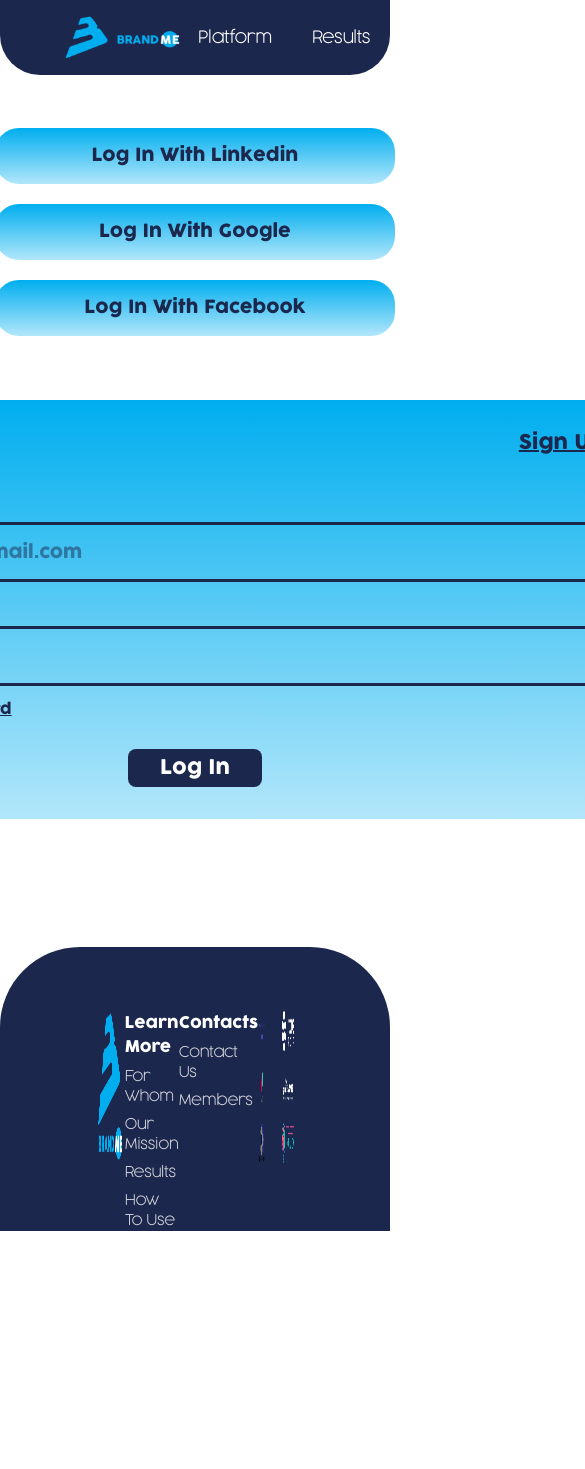
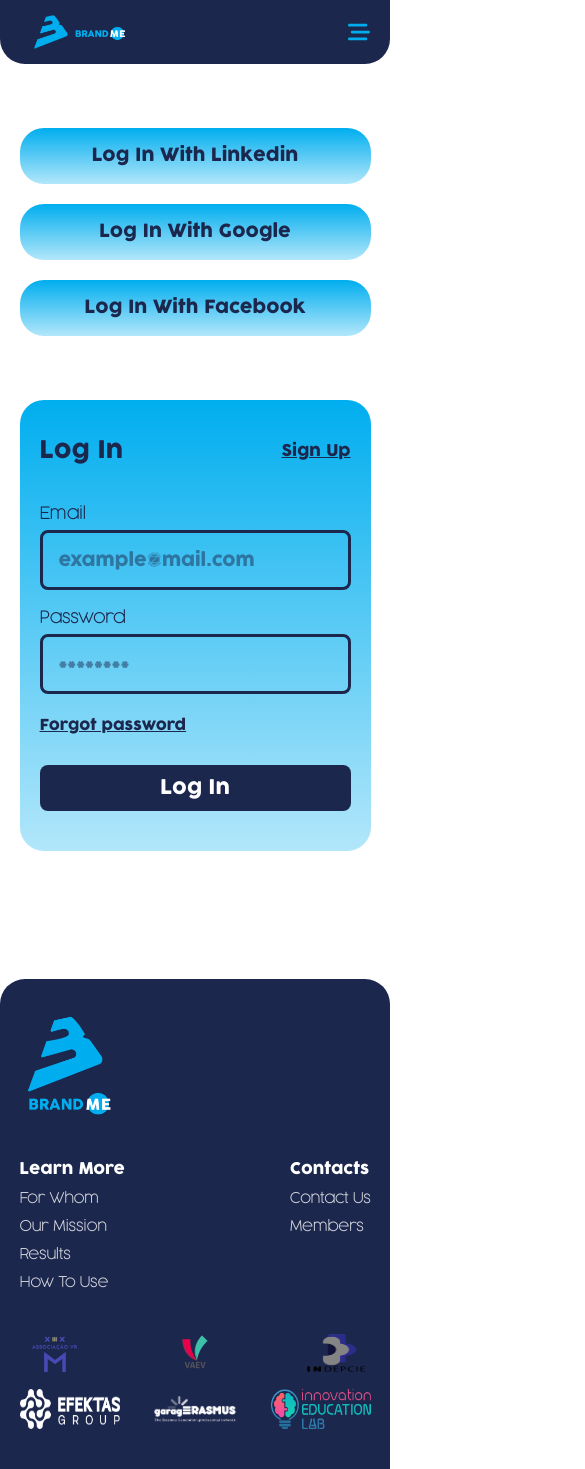
Before and after one commit to Valuegate/Brand-me, a Next.js app: page /login in a window 390 px wide. Shown: the top 1469 px of the page, 585 px wide, since content can reach past the window. Before the commit the page ends 1231 px from the top, so only its background shows below. Built offline with nearby package versions, Linux system fonts and the light colour scheme.

Commit message:
Started on the mobile view. Did the login page

```diff
--- a/src/app/page.tsx
+++ b/src/app/page.tsx
@@ -1,22 +1,6 @@
-// import NavBar from '@/components/resuable/NavBar/NavBar'
-
-// export default function Home() {
-//   return (
-//     <>
-//     <NavBar index={-1} />
-//     <h1>Home Page</h1>
-//     </>
-//   );
-// }
+import Home from "@/components/home/Home";
 
 
-import AboutUsPage from "@/components/about/About";
-
-
-export const metadata = {
-  title: "About Us",
-};
-
-export default function About() {
-  return <AboutUsPage />
+export default function Homepage() {
+  return <Home />
 }
--- /dev/null
+++ b/src/components/home/Home.tsx
@@ -0,0 +1,17 @@
+import React from "react";
+import NavBar from "../resuable/NavBar/NavBar";
+import Footer from "../resuable/Footer/Footer";
+
+const Home = () => {
+  return (
+    <>
+      <div className="fixed top-0 left-0 right-0">
+        <NavBar index={-1} />
+      </div>
+      <div className="h-[55vh]" />
+      <Footer />
+    </>
+  );
+};
+
+export default Home;
--- a/src/components/login/Login.tsx
+++ b/src/components/login/Login.tsx
@@ -15,40 +15,43 @@ const LoginPage = () => {
         <NavBar index={-1} />
       </div>
       <div className="h-32" />
-      <div className="px-32 flex flex-col items-center">
-        <div className="flex justify-center items-center flex-col gap-5">
-          <Link href={""}>
-            <button className="text-brand flex items-center justify-center bg-gradient-to-b from-light-blue to-light-blue-30 w-[25rem] h-14 rounded-3xl text-[18px] leading-[21.8px] font-cocogoose">
-              Log In With Linkedin
-            </button>
+      <div className="px-32 md:px-[5%] flex flex-col items-center md:w-full">
+        <div className="flex justify-center items-center flex-col gap-5 md:w-full">
+          <Link
+            href={""}
+            className="text-brand flex items-center justify-center bg-gradient-to-b from-light-blue to-light-blue-30 w-[25rem] md:w-[100%] h-14 rounded-3xl text-[18px] leading-[21.8px] font-cocogoose"
+          >
+            Log In With Linkedin
           </Link>
-          <Link href={""}>
-            <button className="text-brand flex items-center justify-center bg-gradient-to-b from-light-blue to-light-blue-30 w-[25rem] h-14 rounded-3xl text-[18px] leading-[21.8px] font-cocogoose">
-              Log In With Google
-            </button>
+          <Link
+            href={""}
+            className="text-brand flex items-center justify-center bg-gradient-to-b from-light-blue to-light-blue-30 w-[25rem] md:w-[100%] h-14 rounded-3xl text-[18px] leading-[21.8px] font-cocogoose"
+          >
+            Log In With Google
           </Link>
-          <Link href={""}>
-            <button className="text-brand flex items-center justify-center bg-gradient-to-b from-light-blue to-light-blue-30 w-[25rem] h-14 rounded-3xl text-[18px] leading-[21.8px] font-cocogoose">
-              Log In With Facebook
-            </button>
+          <Link
+            href={""}
+            className="text-brand flex items-center justify-center bg-gradient-to-b from-light-blue to-light-blue-30 w-[25rem] md:w-[100%] h-14 rounded-3xl text-[18px] leading-[21.8px] font-cocogoose"
+          >
+            Log In With Facebook
           </Link>
         </div>
 
-        <div className="mt-16 w-[900px] bg-gradient-to-b from-light-blue to-light-blue-30 rounded-3xl">
-          <div className="px-10 py-[2rem]">
+        <div className="mt-16 w-[900px] md:w-full bg-gradient-to-b from-light-blue to-light-blue-30 rounded-3xl">
+          <div className="px-10 md:px-5 py-[2rem] md:py-10">
             <div className="flex justify-between items-center mb-4">
-              <h2 className="text-brand text-[30px] leading-[21.8px] font-cocogoose">
+              <h2 className="text-brand text-[30px] md:text-[24px] leading-[21.8px] font-cocogoose">
                 Log In
               </h2>
               <Link
-                className="text-brand text-[20px] underline leading-[15px] font-cocogoose"
+                className="text-brand text-[20px] md:text-[16px] underline leading-[15px] font-cocogoose"
                 href={"/sign-up"}
               >
                 Sign Up
               </Link>
             </div>
             <div className="flex items-center gap-8 mt-10 ">
-              <div className="mt-8">
+              <div className="mt-8 md:hidden">
                 <TbMessage className="w-[50px] h-[50px]" />
               </div>
               <InputComponent
@@ -56,14 +59,12 @@ const LoginPage = () => {
                 placeholder="example@mail.com"
                 value=""
                 width="w-full"
-                onChange={(e) => {
-
-                }}
+                onChange={(e) => {}}
               />
             </div>
 
             <div className="flex items-center gap-8 mt-4">
-              <div className="mt-8">
+              <div className="mt-8 md:hidden">
                 <GiPadlock className="w-[50px] h-[50px]" />
               </div>
               <InputComponent
@@ -71,18 +72,16 @@ const LoginPage = () => {
                 placeholder="********"
                 value=""
                 width="w-full"
-                onChange={(e) => {
-
-                }}
+                onChange={(e) => {}}
               />
             </div>
             <Link href={"/forgot-password"}>
-              <p className="text-brand text-[15px] underline leading-[15px] font-cocogoose pl-[5rem] mt-4">
+              <p className="text-brand text-[15px] underline leading-[15px] font-cocogoose pl-[5rem] md:pl-0 mt-4 md:mt-6">
                 Forgot password
               </p>
             </Link>
             <div className="flex items-center justify-center mt-8">
-              <button className="text-white bg-brand px-8 py-2 rounded-lg text-[20px] leading-[21.8px] font-cocogoose">
+              <button className="text-white bg-brand px-8 md:w-full py-2 md:py-3 rounded-lg text-[20px] leading-[21.8px] font-cocogoose">
                 Log In
               </button>
             </div>
--- a/src/components/resuable/Footer/Footer.tsx
+++ b/src/components/resuable/Footer/Footer.tsx
@@ -13,10 +13,11 @@ const Footer = () => {
   return (
     <>
     <div className='mt-32'>
-      <div className='w-full bg-brand flex justify-between px-24 border-none rounded-t-[80px] pt-10'>
-        <div>
-          <Image src={Logo} alt={'Footer Logo'} className='w-[150px] h-[200px]' />
-        </div>
+      <div className='w-full bg-brand flex md:flex-col justify-between px-24 md:px-[5%] border-none rounded-t-[80px] md:rounded-t-[25px] pt-10 md:pt-5'>
+        <Link href={"/"}>
+          <Image src={Logo} alt={'Footer Logo'} className='w-[150px] md:w-[100px] h-auto' />
+        </Link>
+        <div className='flex md:w-full w-[40%] justify-between '>
         <div className='flex flex-col gap-2 pt-6'>
           <h5 className='text-white text-base font-cocogoose'>Learn More</h5>
           <Link className='text-white-80 text-sm font-cocogoose-light font-bold' href={''}>For Whom</Link>
@@ -30,13 +31,17 @@ const Footer = () => {
           <Link className='text-white-80 text-sm font-cocogoose-light font-bold' href={'/contact'}>Contact Us</Link>
           <Link className='text-white-80 text-sm font-cocogoose-light font-bold' href={''}>Members</Link>
         </div>
-        <div className="flex gap-4 pt-6">
-            <div className='flex flex-col gap-4'>
+        </div>
+
+
+
+        <div className="flex md:flex-col gap-4 mt-6 md:mt-10 md:w-full md:mb-10">
+            <div className='flex flex-col md:flex-row gap-4 md:gap-0 md:justify-between'>
                 <Image src={Associa} alt={'Associacao logo'} className='w-[70px] h-[40px]' />
                 <Image src={Vaev} alt={'VAEV logo'} className='w-[70px] h-[40px]' />
                 <Image src={Indepcie} alt={'Indepcie logo'} className='w-[70px] h-[40px]' />
             </div>
-            <div className='flex flex-col gap-4'>
+            <div className='flex flex-col md:flex-row gap-4 md:gap-0 md:justify-between'>
                 <Image src={Efektas} alt={'Efektas logo'} className='w-[100px] h-[40px]'/>
                 <Image src={Erasmus} alt={'Erasmus logo'} className='w-[100px] h-[40px]'/>
                 <Image src={Innovation} alt={'Innovation lab logo'} className='w-[100px] h-[40px]' />
--- a/src/components/resuable/Logo/Logo.tsx
+++ b/src/components/resuable/Logo/Logo.tsx
@@ -1,13 +1,15 @@
 import React from "react";
 import Image from "next/image";
-import logo from "@/assets/brand-me-logo.png"
+import logo from "@/assets/brand-me-logo.png";
+
+import Link from "next/link";
 
 const Logo = () => {
-    return (
-            <div className="w-[150px]">
-                <Image src={logo} alt={"logo"} />
-            </div>
-     );
-}
+  return (
+    <Link href={"/"}>
+      <Image src={logo} alt={"logo"} className="w-[150px] md:w-[120px] h-auto"/>
+    </Link>
+  );
+};
 
 export default Logo;
--- a/src/components/resuable/NavBar/NavBar.tsx
+++ b/src/components/resuable/NavBar/NavBar.tsx
@@ -14,8 +14,13 @@ import { IoMdNotifications } from "react-icons/io";
 import { IoCalendar } from "react-icons/io5";
 import { IoLogOut } from "react-icons/io5";
 
+import { FaBarsStaggered } from "react-icons/fa6";
+
 import { convertDate } from "@/functions/dateFunctions";
 import Notifications from "./Notifications";
+
+import { Drawer } from "@mantine/core";
+import { useDisclosure } from "@mantine/hooks";
 
 interface iNavItem {
   name: string;
@@ -48,6 +53,9 @@ const NavBar: FC<NavProp> = ({ index }) => {
 
   const [isOpen, setIsOpen] = useState(false);
   const dropdownRef = useRef<HTMLDivElement>(null);
+
+  const [openedDrawer, { open: openDrawer, close: closeDrawer }] =
+    useDisclosure(false);
 
   const handleOutsideClick = (event: MouseEvent) => {
     if (
@@ -122,11 +130,12 @@ const NavBar: FC<NavProp> = ({ index }) => {
   }, []);
 
   return (
-    <div className="w-full bg-brand flex items-center justify-between justify-items-center px-12 border-none rounded-b-[40px]">
+    <>
+      <div className="w-full bg-brand flex items-center justify-between justify-items-center px-12 md:px-5 border-none rounded-b-[40px] md:rounded-b-[25px] md:h-16">
         <div>
           <Logo />
         </div>
-      <div className="flex items-center gap-12">
+        <div className="flex items-center gap-12 md:hidden">
           <div className="flex items-center gap-10">
             {navs.map((navItem, i) => {
               return (
@@ -219,7 +228,16 @@ const NavBar: FC<NavProp> = ({ index }) => {
             </div>
           )}
         </div>
+        <FaBarsStaggered
+          onClick={openDrawer}
+          size={"22px"}
+          className="text-light-blue cursor-pointer hidden md:block"
+        />
       </div>
+      <Drawer opened={openedDrawer} onClose={closeDrawer} padding={"0px"}>
+        <div>Hellow</div>
+      </Drawer>
+    </>
   );
 };
 
--- a/src/stores/globalStore.ts
+++ b/src/stores/globalStore.ts
@@ -16,6 +16,6 @@ type Notification = {
 
 
 export const useGlobalStore = create<GlobalConfig>((set) => ({
-  loggedIn: true,
+  loggedIn: false,
   notifications: []
 }));
```
Lines whose indentation alone changed are shown as unchanged.
